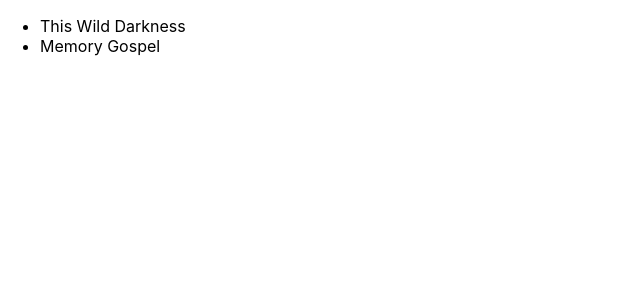
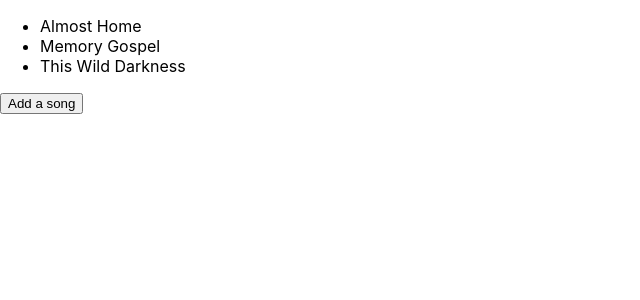
Before and after one commit to Seabass5813/Hooks-in-React, a React (Create React App) app: page / in a window 1280 px wide. Shown: the top 300 px of the page, without its empty margins (0-640 px from the left). Built offline with nearby package versions, Linux system fonts and the light colour scheme.

Commit message:
Lesson 10 - useState Hook (uuid)

```diff
--- a/package.json
+++ b/package.json
@@ -9,6 +9,7 @@
     "react": "^18.2.0",
     "react-dom": "^18.2.0",
     "react-scripts": "5.0.1",
+    "uuid": "^9.0.0",
     "web-vitals": "^2.1.4"
   },
   "scripts": {
--- a/src/components/SongList.js
+++ b/src/components/SongList.js
@@ -1,16 +1,26 @@
-import React, { Component } from 'react';
+import React, { useState } from 'react';
+import { v4 as uuidv4 } from 'uuid';
 
-class SongList extends Component {
-    render() {
-        return (
-            <div className='song-list'>
-                <ul>
-                    <li>This Wild Darkness</li>
-                    <li>Memory Gospel</li>
-                </ul>
-            </div>
+
+const SongList = () => {
+    const [songs, setSongs] = useState([
+        { title: 'Almost Home', id: 1 },
+        { title: 'Memory Gospel', id: 2 },
+        { title: 'This Wild Darkness', id: 3 }
+    ]);
+    const addSong = () => {
+        setSongs([...songs, { title: 'new song', id: uuidv4() }])
+    }
+    return (
+        <div className='song-list'>
+            <ul>
+                {songs.map(song => {
+                    return ( <li key={song.id}>{song.title}</li>)
+                })}
+            </ul>
+            <button onClick={addSong}>Add a song</button>
+        </div>
         );
     }
-}
 
 export default SongList;
```
Also changed, not shown: 2 other files (tests, documents, lock files or other folders).
